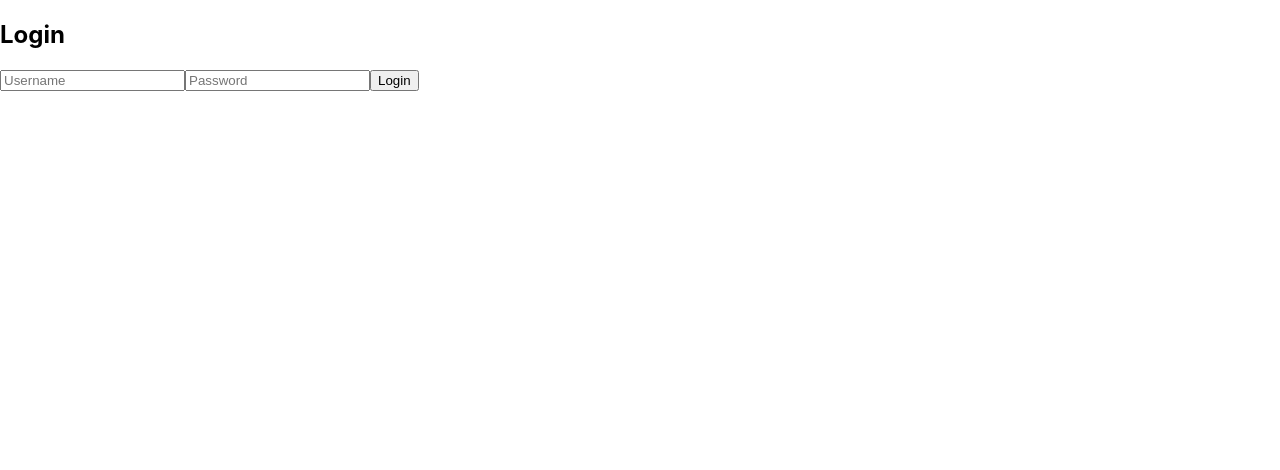
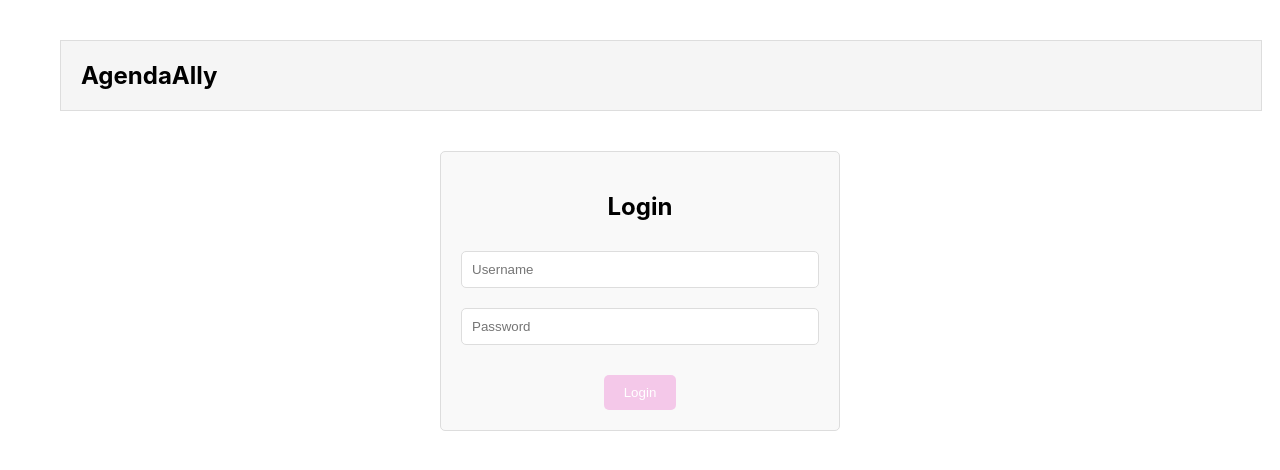
Before and after one commit to angelakim318/AgendaAlly, a React (Create React App) app in the folder frontend/: page /login in a window 1280 px wide. Shown: the top 470 px of the page. Built offline with nearby package versions, Linux system fonts and the light colour scheme.

Commit message:
updated login page layout

```diff
--- a/frontend/src/components/Home.css
+++ b/frontend/src/components/Home.css
@@ -4,7 +4,7 @@
   align-items: center;
   width: 100%;
   max-width: 1200px; /* Match the width of the calendar and journal pages */
-  margin: 40px auto; /* Add margin to create space at the top and bottom */
+  margin: 20px auto; /* Add margin to create space at the top and bottom */
   padding: 0 20px;
   box-sizing: border-box;
 }
--- a/frontend/src/components/JournalEntry.css
+++ b/frontend/src/components/JournalEntry.css
@@ -1,7 +1,7 @@
 .journal-container {
   width: 100%;
   max-width: 1200px; /* Match the width of the home header and calendar */
-  margin: 40px auto; /* Add margin to create space at the top and bottom */
+  margin: 20px auto; /* Add margin to create space at the top and bottom */
   padding: 0 20px;
   display: flex;
   flex-direction: column;
--- /dev/null
+++ b/frontend/src/components/Login.css
@@ -0,0 +1,69 @@
+.header {
+  display: flex;
+  justify-content: space-between;
+  align-items: center;
+  width: 100%;
+  padding: 20px;
+  background-color: #f5f5f5;
+  border-bottom: 1px solid #ddd;
+  border: 1px solid #ddd;
+  max-width: 1200px;
+  margin: 20px auto;
+}
+
+.title {
+  font-size: 24px;
+  font-weight: bold;
+}
+
+.login-page {
+  display: flex;
+  flex-direction: column;
+  align-items: center;
+  width: 100%;
+  max-width: 1200px; /* Match the width of other pages */
+  margin: 20px auto; /* Add margin to create space at the top and bottom */
+  padding: 0 20px;
+  box-sizing: border-box;
+}
+
+.login-container {
+  display: flex;
+  flex-direction: column;
+  align-items: center;
+  width: 100%;
+  max-width: 400px;
+  padding: 20px;
+  box-sizing: border-box;
+  border: 1px solid #ddd;
+  border-radius: 5px;
+  background-color: #f9f9f9;
+  margin-top: 20px;
+}
+
+.login-container h2 {
+  margin-bottom: 20px;
+}
+
+.login-container input {
+  width: 100%;
+  padding: 10px;
+  margin: 10px 0;
+  border: 1px solid #ddd;
+  border-radius: 5px;
+  box-sizing: border-box;
+}
+
+.login-container button {
+  background-color: #f4c8e9;
+  color: white;
+  border: none;
+  padding: 10px 20px;
+  cursor: pointer;
+  border-radius: 5px;
+  margin-top: 20px;
+}
+
+.login-container button:hover {
+  background-color: #d88ec6;
+}
--- a/frontend/src/components/Login.js
+++ b/frontend/src/components/Login.js
@@ -1,6 +1,7 @@
 import React, { useState } from 'react';
 import { useNavigate } from 'react-router-dom';
 import axios from 'axios';
+import './Login.css';
 
 const Login = ({ setUser }) => {
   const [username, setUsername] = useState('');
@@ -33,7 +34,11 @@ const Login = ({ setUser }) => {
   };
 
   return (
-    <div>
+    <div className="login-page">
+      <div className="header">
+        <div className="title">AgendaAlly</div>
+      </div>
+      <div className="login-container">
         <h2>Login</h2>
         <input
           type="text"
@@ -49,6 +54,7 @@ const Login = ({ setUser }) => {
         />
         <button onClick={handleLogin}>Login</button>
       </div>
+    </div>
   );
 };
 
--- a/frontend/src/components/Schedule.css
+++ b/frontend/src/components/Schedule.css
@@ -1,7 +1,7 @@
 .schedule-container {
   width: 100%;
   max-width: 1200px;
-  margin: 40px auto;
+  margin: 20px auto;
   padding: 0 20px;
   display: flex;
   flex-direction: column;
```
Lines whose indentation alone changed are shown as unchanged.
